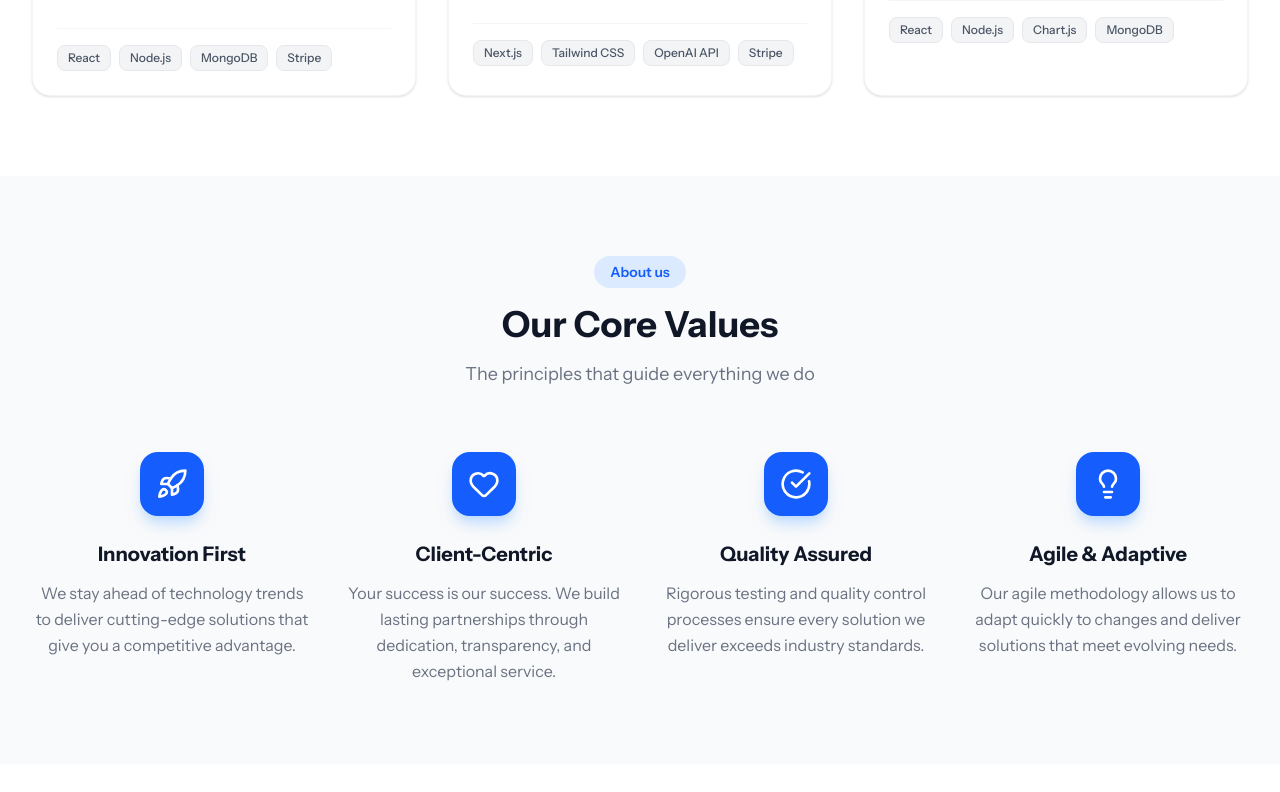
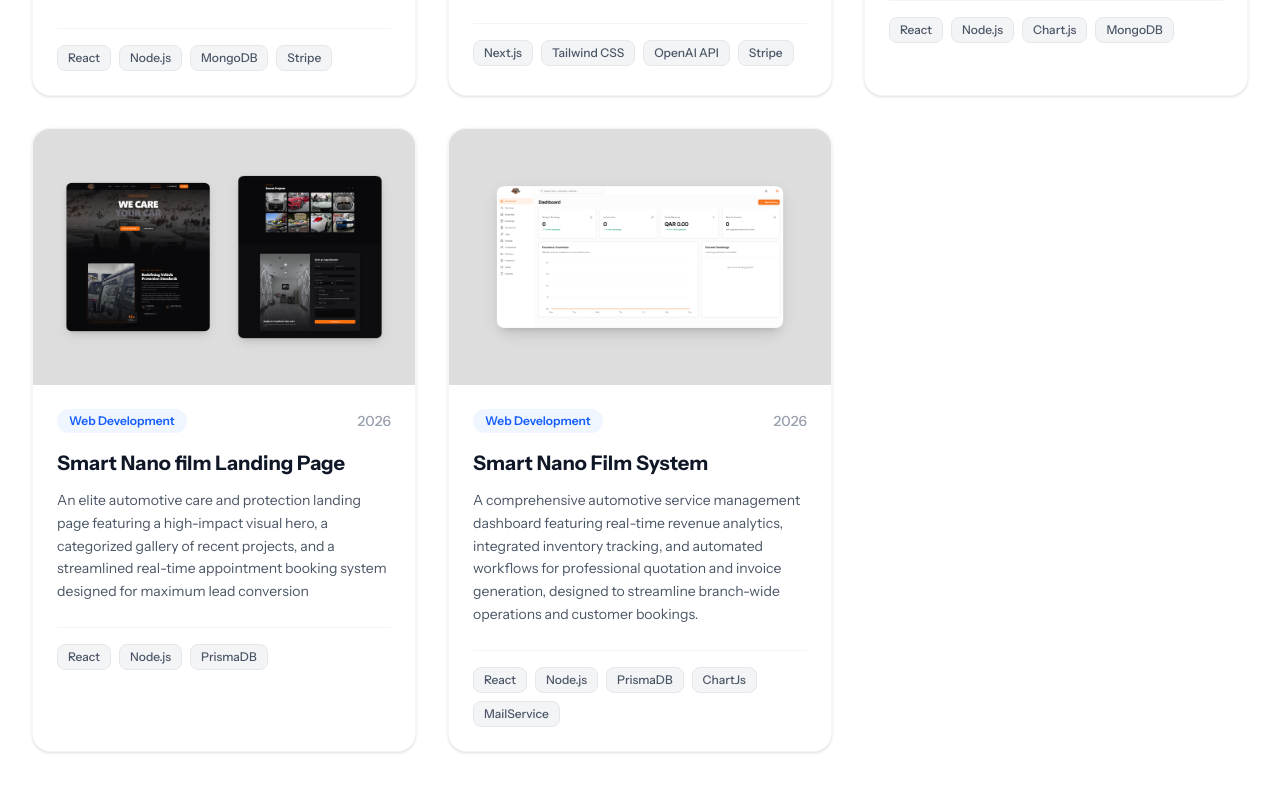
Before and after one commit to tescobit/official-website, a React (Vite) app: page / in a window 1280 px wide. Shown: the part 3828-4620 px from the top of the page. Built offline with nearby package versions, Linux system fonts and the light colour scheme.

Commit message:
New Services

```diff
--- a/src/components/forms/contact-form.tsx
+++ b/src/components/forms/contact-form.tsx
@@ -1,4 +1,4 @@
-import { contactSchema } from '@/lib/validations';
+import { contactSchema } from '../../lib/validations';
 import { zodResolver } from '@hookform/resolvers/zod';
 import { renderToStaticMarkup } from 'react-dom/server';
 import emailjs from '@emailjs/browser';
@@ -43,7 +43,7 @@ const ContactForm = () => {
         email={data.email}
         service={data.service}
         projectDetails={data.projectDetails}
-      />
+      />,
     );
 
     const templateParams = {
@@ -52,12 +52,18 @@ const ContactForm = () => {
       message_html: emailHtml,
     };
 
+    const env = (
+      import.meta as ImportMeta & {
+        env: Record<string, string | undefined>;
+      }
+    ).env;
+
     try {
       await emailjs.send(
-        import.meta.env.VITE_SERVICE_ID,
-        import.meta.env.VITE_TEMPLATE_ID,
+        env.VITE_SERVICE_ID ?? '',
+        env.VITE_TEMPLATE_ID ?? '',
         templateParams,
-        import.meta.env.VITE_PUBLIC_KEY
+        env.VITE_PUBLIC_KEY ?? '',
       );
 
       alert('Email sent successfully!');
--- a/src/components/portfolio.tsx
+++ b/src/components/portfolio.tsx
@@ -50,7 +50,9 @@ const Portfolio = () => {
 
         <div className='grid grid-cols-1 md:grid-cols-2 lg:grid-cols-3 gap-8'>
           {filteredProjects.map((project) => (
-            <div
+            <a
+              href={project.link}
+              target='_blank'
               key={project.id}
               className='bg-white rounded-2xl overflow-hidden shadow-sm hover:shadow-xl transition-all duration-300 border border-gray-100 group'
             >
@@ -92,7 +94,7 @@ const Portfolio = () => {
                   ))}
                 </div>
               </div>
-            </div>
+            </a>
           ))}
         </div>
       </div>
--- a/src/constants/index.ts
+++ b/src/constants/index.ts
@@ -140,6 +140,27 @@ const projects = [
     stack: ['React', 'Node.js', 'Chart.js', 'MongoDB'],
     year: '2025',
   },
+  {
+    id: 4,
+    title: 'Smart Nano film Landing Page',
+    category: 'Web Development',
+    image: '/images/smart-nano-web.png',
+    description:
+      'An elite automotive care and protection landing page featuring a high-impact visual hero, a categorized gallery of recent projects, and a streamlined real-time appointment booking system designed for maximum lead conversion',
+    stack: ['React', 'Node.js', 'PrismaDB'],
+    year: '2026',
+    link: 'https://nanofilm.qa/',
+  },
+  {
+    id: 5,
+    title: 'Smart Nano Film System',
+    category: 'Web Development',
+    image: '/images/smart-nano-sys.png',
+    description:
+      'A comprehensive automotive service management dashboard featuring real-time revenue analytics, integrated inventory tracking, and automated workflows for professional quotation and invoice generation, designed to streamline branch-wide operations and customer bookings.',
+    stack: ['React', 'Node.js', 'PrismaDB', 'ChartJs', 'MailService'],
+    year: '2026',
+  },
 ];
 
 const leadershipTeam = [
```
Also changed, not shown: public/images/smart-nano-sys.png (added), public/images/smart-nano-web.png (added).
